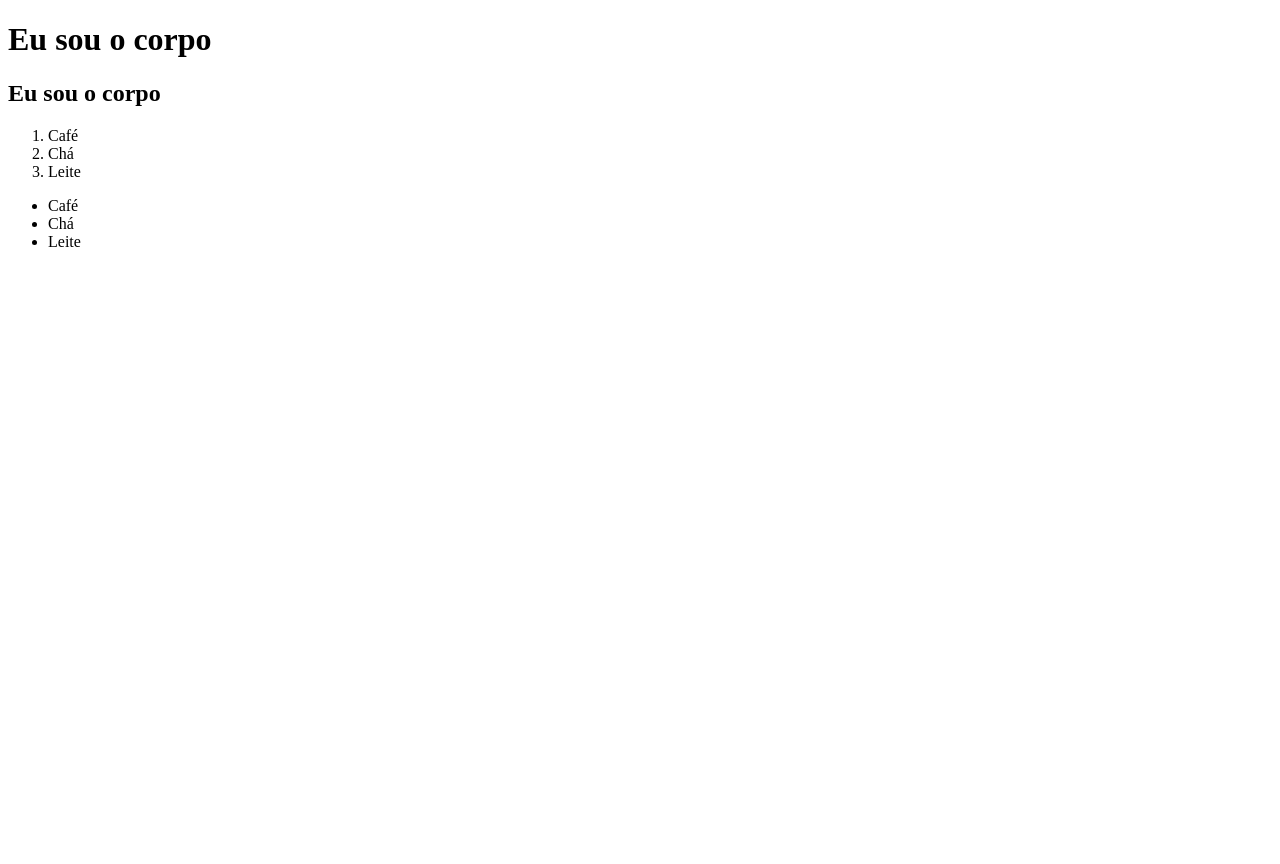
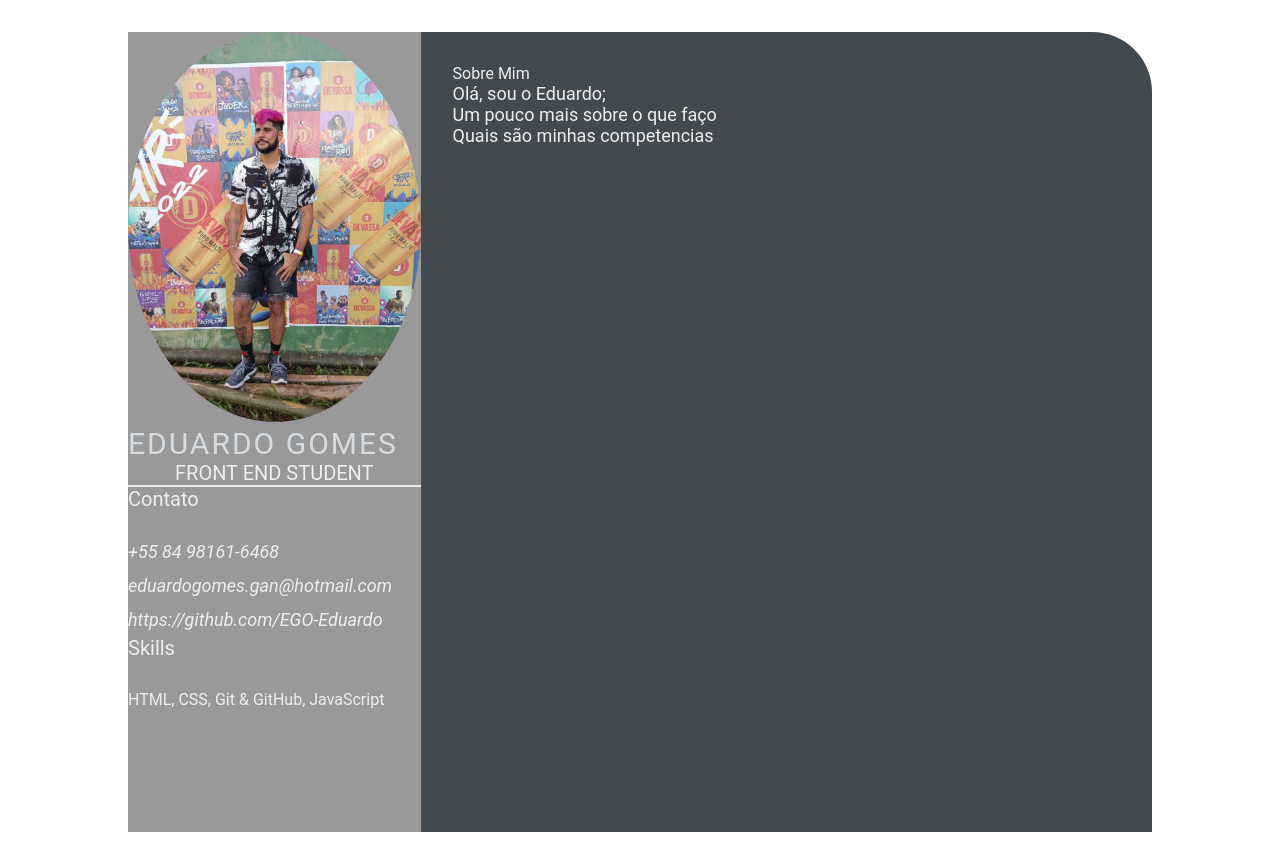
Before and after one commit to EGO-Eduardo/EGO-Eduardo.github.io, a plain HTML site: page dia 1/index.html in a window 1280 px wide. Before the commit the page ends 800 px from the top, so only its background shows below. Drawn offline with Linux system fonts and the light colour scheme.

Commit message:
add img, update files

```diff
--- a/dia 1/index.html
+++ b/dia 1/index.html
@@ -3,20 +3,45 @@
 <head>
     <meta charset="UTF-8">
     <link rel="stylesheet" href="style.css">
-    <title>Olá, eu sou a cabeça</title>
+    <title>Eduardo Gomes CV</title>
 </head>
+
 <body>
-    <h1>Eu sou o corpo</h1>
-    <h2>Eu sou o corpo</h2>
-    <ol>
-        <li>Café</li>
-        <li>Chá</li>
-        <li>Leite</li>
-    </ol>
-    <ul>
-        <li>Café</li>
-        <li>Chá</li>
-        <li>Leite</li>
-        </ul>
+    <main class="resume-contents">
+        <section class="left-section">
+            <section class="left-section-content">
+                <div class="profile">
+                    <img class="profile-image" src="img/profile-image2.jpg" title="foto de perfil" alt="foto de perfil">
+                    <p class="name">Eduardo Gomes</p>
+                    <p class="profession">Front End Student</p>
+                </div>
+                <div class="contact-info">
+                    <p class="left-title">Contato</p>
+                    <ul>
+                        <li><i class="fa-fa phone">+55 84 98161-6468</i></li>
+                        <li><i class="fa-fa envelope">eduardogomes.gan@hotmail.com</i></li>
+                        <li><i class="fa-fa-github">https://github.com/EGO-Eduardo</i></li>
+
+                    </ul>
+                </div>
+                <div class="skills">
+                    <p class="left-title">Skills</p>
+                    <ul>
+                        <li><p>HTML, CSS, Git & GitHub, JavaScript</p></li>
+                    </ul>
+                </div>
+            </section>
+            </section>
+            <section class="right-section">
+                <div class="right-section-contents">
+                    <section class="about gap">
+                        <div class="right-title">Sobre Mim</div>
+                        <p class="about-me-contents">Olá, sou o Eduardo;</p>
+                        <p class="about-me-contents">Um pouco mais sobre o que faço</p>
+                        <p class="about-me-contents">Quais são minhas competencias</p>
+                    </section>
+                </div>
+
+        </section>
 </body>
 </html>
--- a/dia 1/style.css
+++ b/dia 1/style.css
@@ -0,0 +1,103 @@
+* {
+    margin: 0;
+    padding: 0;
+    box-sizing: border-box;
+    list-style: none;
+    font-family: 'Roboto', sans-serif;
+}
+
+.resume-contents {
+    min-height: 100vh;
+    width: 80%;
+    margin: 2rem auto;
+    display: grid;
+    grid-template-columns: repeat(7, 1fr);
+}
+
+.left-section {
+    grid-column: span 2;
+    height: 100%;
+    background-color: #999999;
+}
+
+.right-section {
+    grid-column: span 5;
+    height: 100%;
+    background-color: #424a50;
+    border-radius: 0px 60px 0px 0px;
+}
+
+.left-section-contents{
+    padding: 2rem 2rem;
+}
+
+.profile {
+    width: 100%;
+    border-bottom: 2px solid #eeeeee;
+}
+
+.profile .profile-image {
+    width: 100%;
+    border-radius: 100%;
+}
+
+.name {
+    color: #D6DBDF;
+    font-size: 30px;
+    letter-spacing: 2px;
+    text-transform: uppercase;
+}
+
+.profession {
+    color: #eeeeee;
+    font-size: 20px;
+    text-transform: uppercase;
+    text-align: center;
+}
+
+/* .contact-info { border-bottom: 2px solid #1B2631; } */
+.left-title {
+    color: #eeeeee;
+    font-size: 20px;
+}
+
+.contact-info ul {
+    padding-top: 1.5rem;
+}
+
+.contact-info ul li,
+.references ul li {
+    padding: .4rem 0;
+    color: #eeeeee;
+}
+
+.contact-info ul li i,
+.references ul li i {
+    padding-right: 1rem;
+    font-size: 18px;
+    color: #eeeeee;
+}
+
+.skills ul {
+    padding-top: 1.5rem;
+}
+.skills ul li p {
+    padding: .4rem 0;
+    color: #eeeeee;
+}
+
+.right-section-contents {
+    padding: 2rem 2rem;
+}
+
+.right-title {
+    color: #eeeeee;
+}
+
+.gap {
+    padding-bottom: 2rem;
+}
+.about-me-contents {
+    font-size: 18px;
+    color: #eeeeee;
+}
```
Also changed, not shown: dia 1/img/profile-image2.jpg (added).
